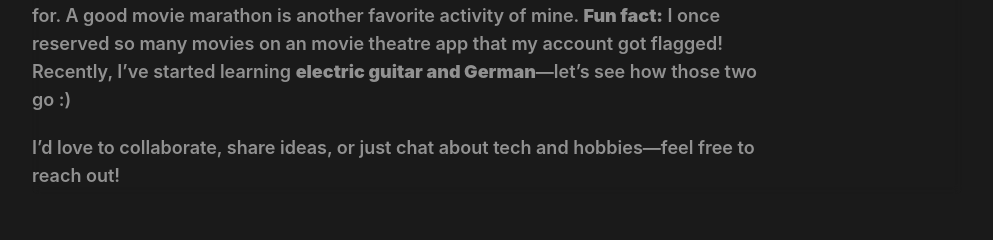
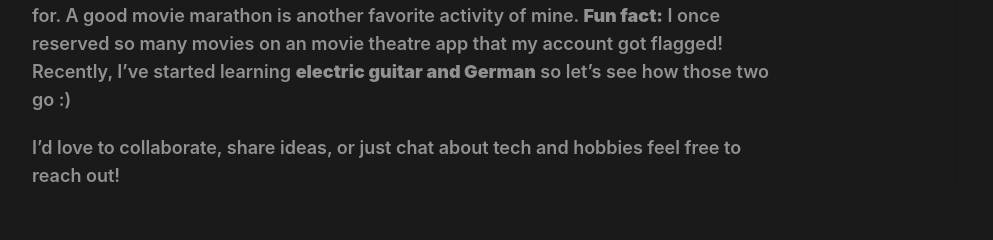
Before and after one commit to PetarK37/portfolio, a React (Vite) app: page / in a window 1280 px wide. Shown: the part 862-1102 px from the top of the page, without its empty margins (32-1025 px from the left). Built offline with nearby package versions, Linux system fonts and the light colour scheme.

Commit message:
fix: m-dashes

```diff
--- a/src/components/layout/AboutSection.tsx
+++ b/src/components/layout/AboutSection.tsx
@@ -45,11 +45,11 @@ function AboutSection() {
                             is another favorite activity of mine. <strong>Fun fact:</strong> I once
                             reserved so many movies on an movie theatre app that my account
                             got flagged! Recently, I’ve started learning{" "}
-                            <strong>electric guitar and German</strong>—let’s see how those two go :)
+                            <strong>electric guitar and German</strong> so let’s see how those two go :)
                         </p>
                         <p className="mt-4 text-left text-lg w-full font-semibold text-text_secondary lg:max-w-[80%]">
                             I’d love to collaborate, share ideas, or just chat about tech and
-                            hobbies—feel free to reach out!
+                            hobbies feel free to reach out!
                         </p>
                     </div>
                     <div
```
